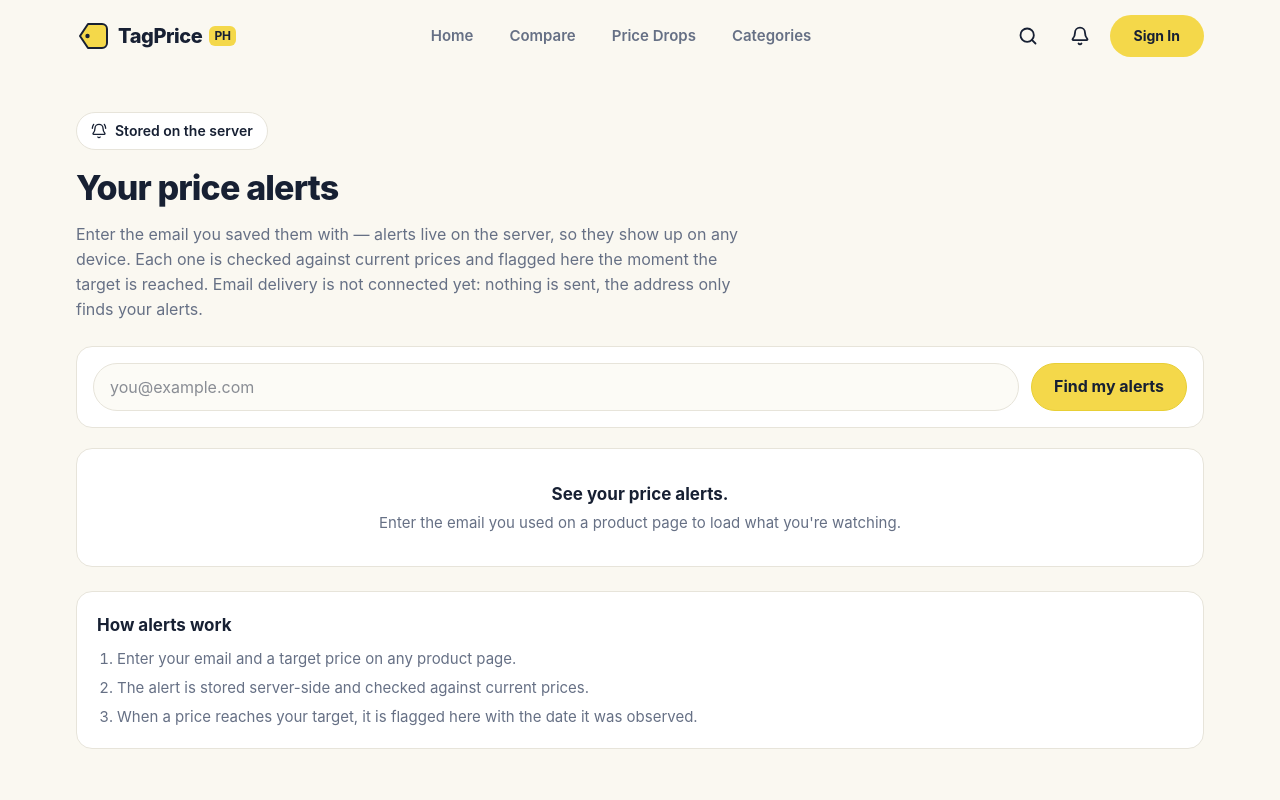
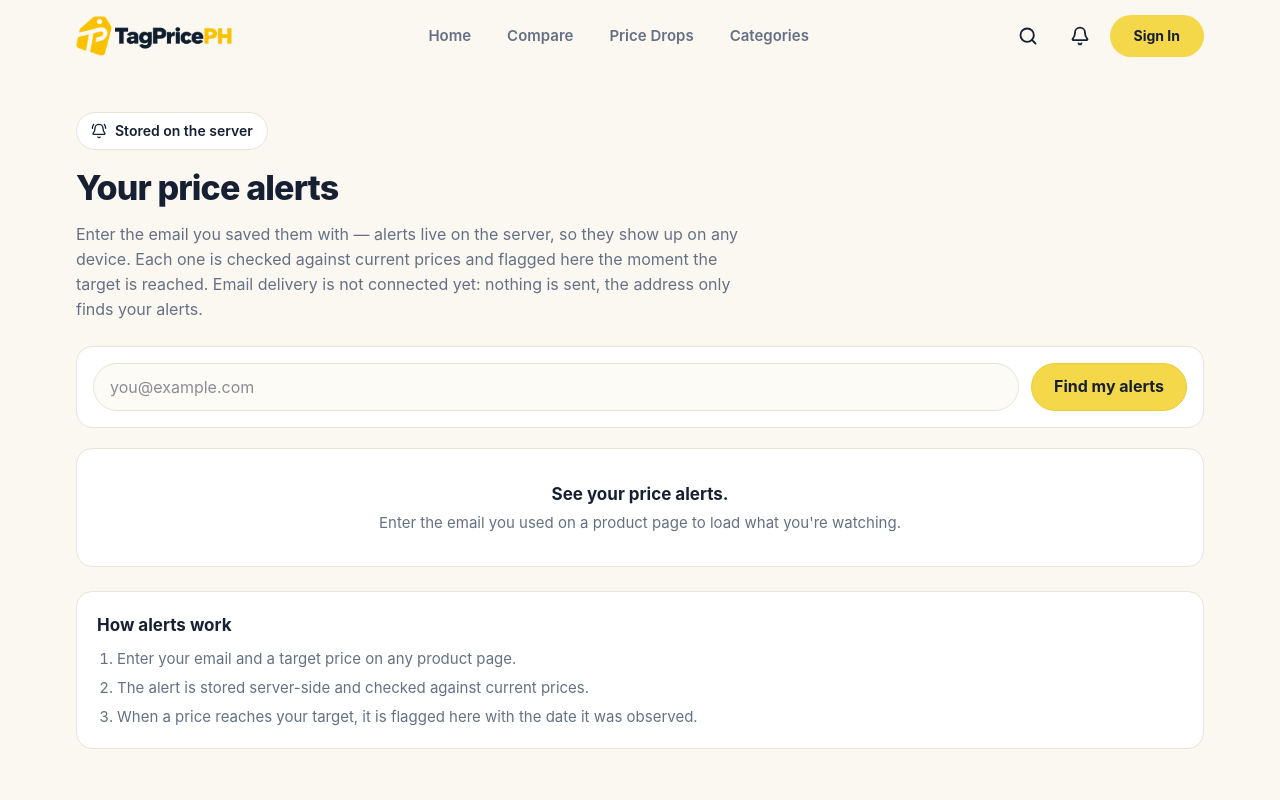
Before and after one commit to jewelcruzs0922-dev/TagPricePH, a Next.js app: page /alerts in a window 1280 px wide. Shown: the top 800 px of the page. Built offline with nearby package versions, Linux system fonts and the light colour scheme.

Commit message:
Replace the header logo with the PNG asset and round the price-alert icon badge

```diff
--- a/components/price-alert/PriceAlert.tsx
+++ b/components/price-alert/PriceAlert.tsx
@@ -252,7 +252,7 @@ export function PriceAlertForm({
       className="rounded-2xl border border-line bg-white p-5"
     >
       <div className="mb-4 flex items-start gap-3">
-        <span className="flex h-10 w-10 items-center justify-center rounded-xl bg-accent-soft text-ink">
+        <span className="flex h-10 w-10 items-center justify-center rounded-full bg-accent-soft text-ink">
           <BellRing className="h-5 w-5" aria-hidden="true" />
         </span>
         <div>
--- a/components/ui/Logo.tsx
+++ b/components/ui/Logo.tsx
@@ -1,36 +1,25 @@
 import Link from "next/link";
+import Image from "next/image";
+
+const LOGO_WIDTH = 1819;
+const LOGO_HEIGHT = 467;
 
 export function Logo({ compact = false }: { compact?: boolean }) {
   return (
     <Link
       href="/"
-      className="inline-flex items-center gap-2 font-extrabold tracking-tight text-ink"
+      className="inline-flex items-center"
       aria-label="TagPricePH home"
     >
-      <svg
-        width="34"
-        height="34"
-        viewBox="0 0 34 34"
-        fill="none"
-        aria-hidden="true"
-      >
-        <path
-          d="M12 5 H26 a5 5 0 0 1 5 5 V24 a5 5 0 0 1-5 5 H12 L4 17 Z"
-          fill="#F4D84A"
-          stroke="#172033"
-          strokeWidth="2"
-          strokeLinejoin="round"
-        />
-        <circle cx="11.5" cy="17" r="2.2" fill="#172033" />
-      </svg>
-      {!compact && (
-        <span className="inline-flex items-center gap-1.5 text-[20px] leading-none">
-          TagPrice
-          <span className="rounded-md bg-accent px-1.5 py-1 text-[12px] font-bold leading-none text-ink">
-            PH
-          </span>
-        </span>
-      )}
+      <Image
+        src="/images/logo.png"
+        alt="TagPricePH"
+        width={LOGO_WIDTH}
+        height={LOGO_HEIGHT}
+        className={`w-auto rounded-[6px] ${
+          compact ? "h-8" : "h-9 sm:h-10"
+        }`}
+      />
     </Link>
   );
 }
```
Also changed, not shown: public/images/logo.png (added).
